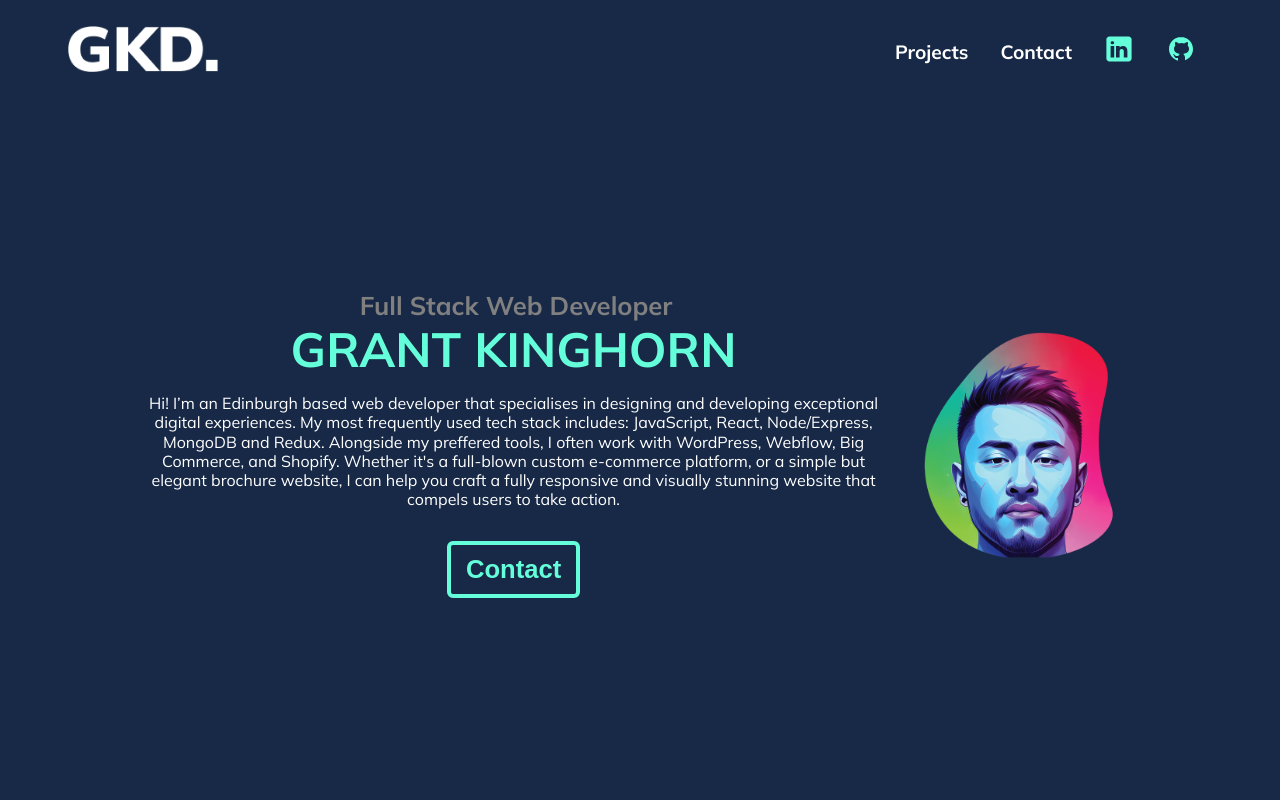
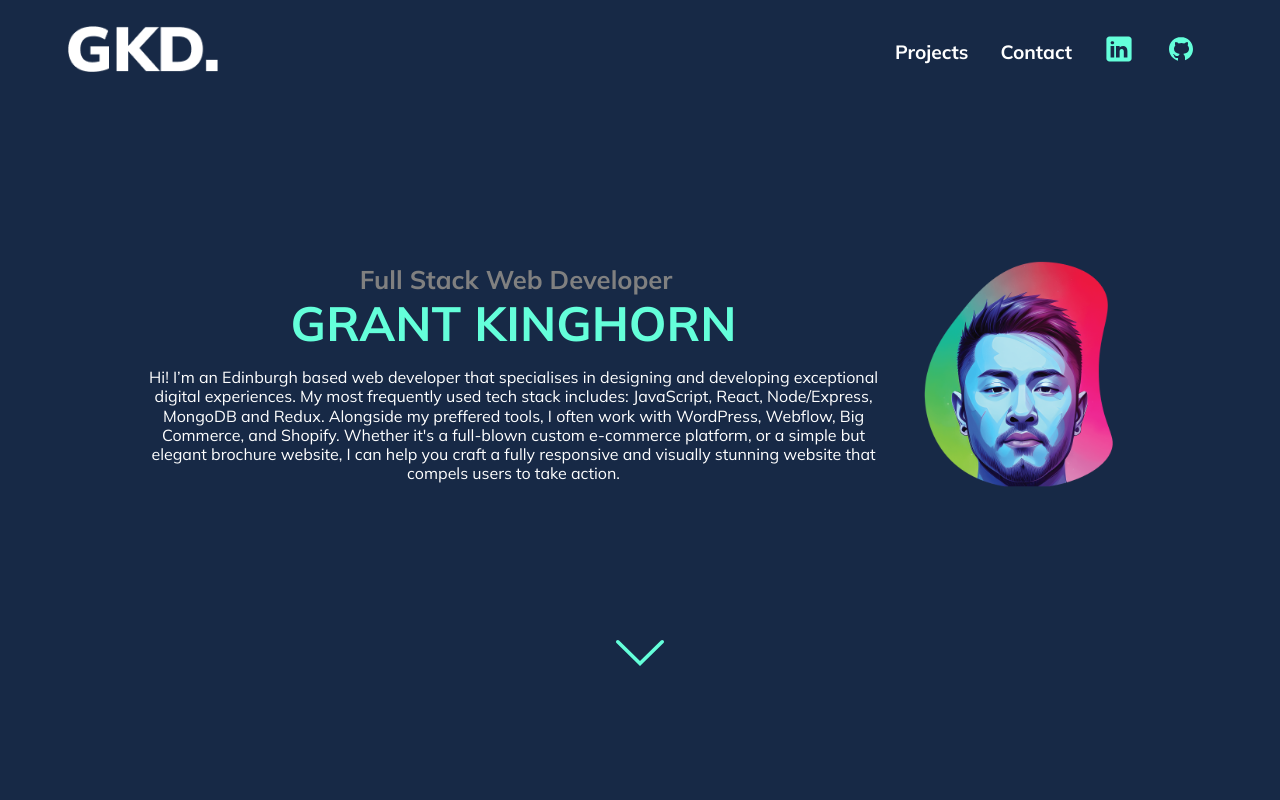
Before and after one commit to gkinghorn3/portfolio-2.0, a React (Vite) app: page / in a window 1280 px wide. Shown: the top 800 px of the page. Built offline with nearby package versions, Linux system fonts and the light colour scheme.

Commit message:
scroll icon animation added

```diff
--- a/src/components/header/Header.Component.jsx
+++ b/src/components/header/Header.Component.jsx
@@ -5,17 +5,21 @@ import "./Header.styles.scss";
 const Header = () => {
   return (
     <section className="header-container">
+      <div className="header-content">
         <div className="text-content">
           <h2>Full Stack Web Developer</h2>
           <h1>GRANT KINGHORN</h1>
           <p>
-          Hi! I’m an Edinburgh based web developer that specialises in designing and developing
-          exceptional digital experiences. My most frequently used tech stack includes: JavaScript, React, Node/Express, MongoDB and Redux. Alongside
-          my preffered tools, I often work with WordPress, Webflow, Big Commerce, and Shopify.
-          Whether it's a full-blown custom e-commerce platform, or a simple but elegant brochure website, I can help you craft a fully responsive and visually stunning website
-          that compels users to take action.
+            Hi! I’m an Edinburgh based web developer that specialises in
+            designing and developing exceptional digital experiences. My most
+            frequently used tech stack includes: JavaScript, React,
+            Node/Express, MongoDB and Redux. Alongside my preffered tools, I
+            often work with WordPress, Webflow, Big Commerce, and Shopify.
+            Whether it's a full-blown custom e-commerce platform, or a simple
+            but elegant brochure website, I can help you craft a fully
+            responsive and visually stunning website that compels users to take
+            action.
           </p>
-        <BaseBtn className="header-cta" btnText="Contact" />
         </div>
         <div className="headshot-container">
           <img
@@ -24,6 +28,11 @@ const Header = () => {
             className="header-image"
           />
         </div>
+      </div>
+
+        <img src="/images/icons/down_icon.svg" className="header-scroll-icon bounce" />
+
+
     </section>
   );
 };
--- a/src/components/header/Header.styles.scss
+++ b/src/components/header/Header.styles.scss
@@ -2,29 +2,39 @@ $highlight-color: #64ffda;
 
 .header-container {
   display: flex;
-  flex-direction: row;
+  flex-direction: column;
   align-items: center;
-  margin-top: -130px;
-
+  justify-content: start;
+  margin-top: 10rem;
   max-width: 80%;
-  height: 60rem;
+  height: 50rem;
 
   @media (max-width: 500px) {
     margin-top: 20px;
-    display: flex;
     max-width: 100%;
   }
 
   @media (max-width: 994px) {
-    flex-direction: column-reverse;
-
-    justify-content: start;
-    align-items: center;
+    margin-top: 2rem;
+    height: 45rem;
   }
 
   @media (min-width: 1400px) {
     width: 55%;
 }
+
+  .header-content {
+    display: flex;
+    flex-direction: row;
+    align-items: center;
+
+    @media (max-width: 994px) {
+      flex-direction: column-reverse;
+
+      justify-content: start;
+      align-items: center;
+    }
+  }
 
   .text-content {
     display: flex;
@@ -120,4 +130,29 @@ $highlight-color: #64ffda;
       width: 100%;
     }
   }
+
+  .header-scroll-icon {
+
+    margin-top: clamp(3rem, 0.297rem + 11.0891vw, 10rem);
+    width: 3rem;
+
+
+      -moz-animation: bounce 2s infinite;
+      -webkit-animation: bounce 2s infinite;
+      animation: bounce 2s infinite;
+
+
+  }
 }
+
+@keyframes bounce {
+  0%, 20%, 50%, 80%, 100% {
+    transform: translateY(0);
+  }
+  40% {
+    transform: translateY(-30px);
+  }
+  60% {
+    transform: translateY(-15px);
+  }
+}
```
Also changed, not shown: public/images/icons/down_icon.svg (added). Lines whose indentation alone changed are shown as unchanged.
